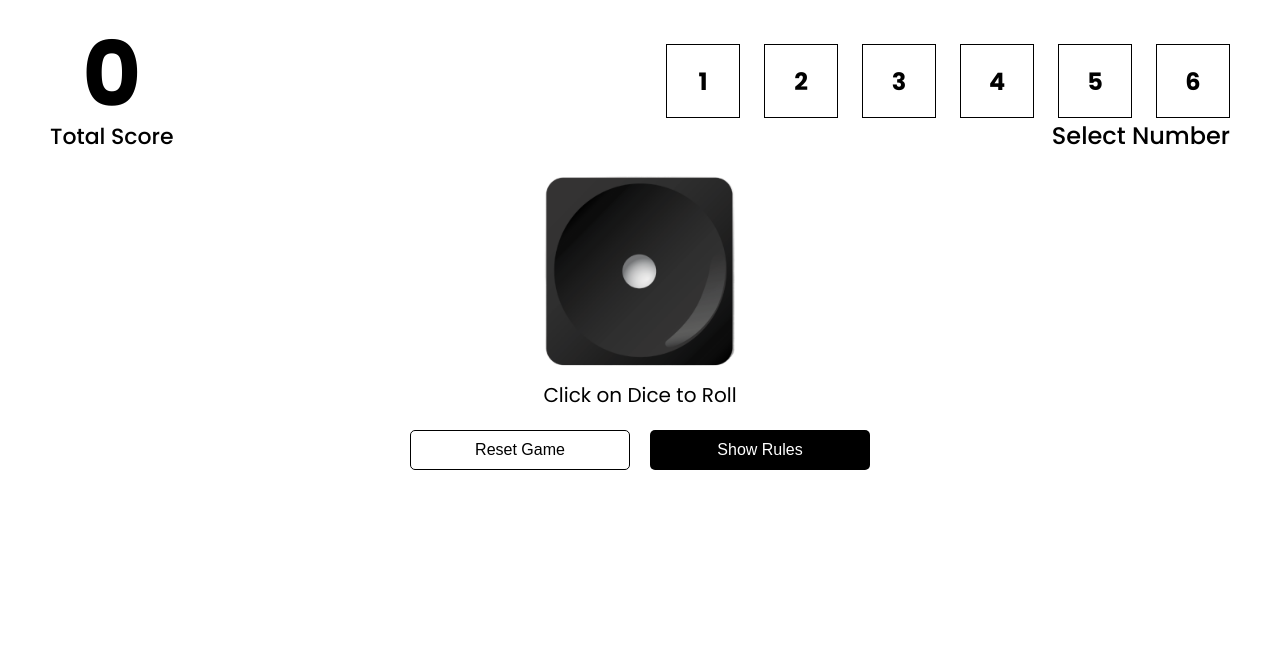
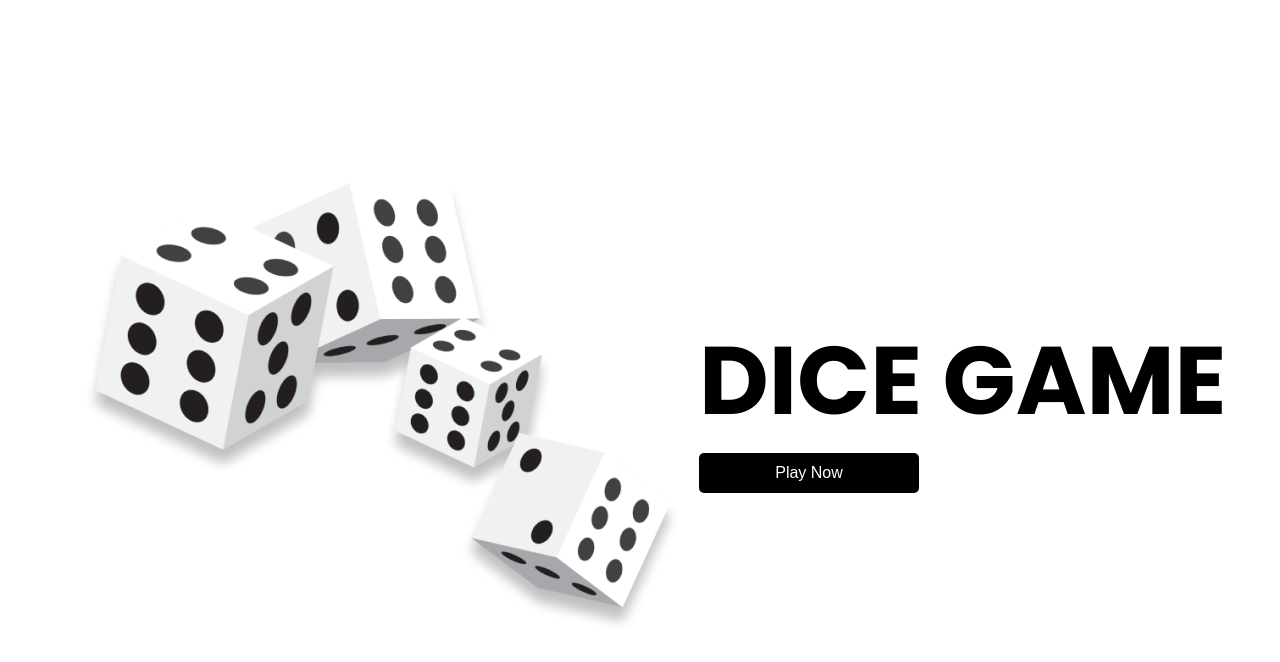
Before and after one commit to Gargshruti19/Dice-Game, a React (Vite) app: page / in a window 1280 px wide. Shown: the top 662 px of the page. Built offline with nearby package versions, Linux system fonts and the light colour scheme.

Commit message:
game logic done

```diff
--- a/src/App.jsx
+++ b/src/App.jsx
@@ -4,7 +4,7 @@ import { useState } from "react";
 import GamePlay from "./Components/GamePlay";
 
 const App = () => {
-	const [isGameStarted, setIsGameStarted] = useState(true);
+	const [isGameStarted, setIsGameStarted] = useState(false);
 
 	const toggleGamePlay = () => {
 		setIsGameStarted((prev) => !prev);
```
